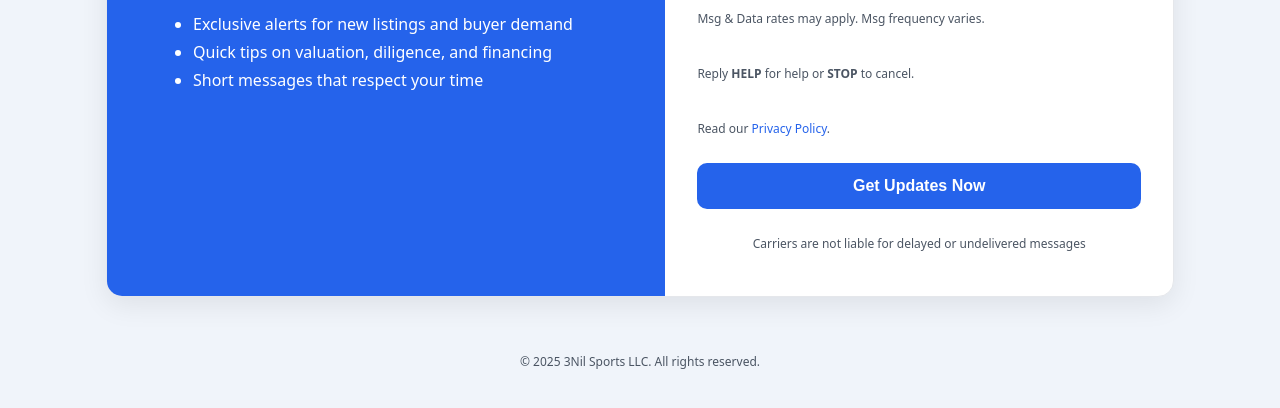
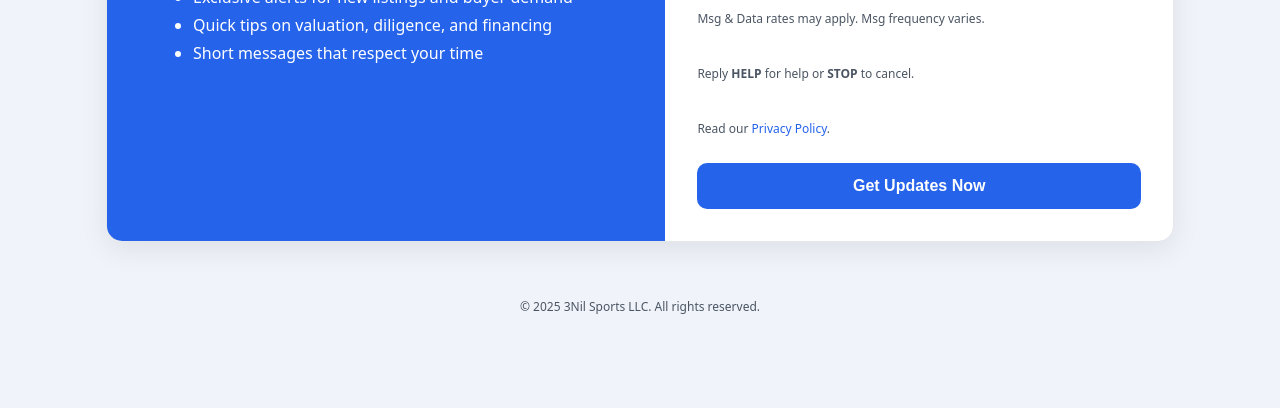
Before and after one commit to Disone3/Landing-page, a plain HTML site: page index.html in a window 1280 px wide. Shown: the part 436-844 px from the top of the page. After the commit the page ends 800 px from the top, so only its background shows below. Drawn offline with Linux system fonts and the light colour scheme.

Commit message:
Update index.html

```diff
--- a/index.html
+++ b/index.html
@@ -116,7 +116,6 @@
           <input type="hidden" name="page" value="3nil-sms-optin" />
 
           <button type="submit">Get Updates Now</button>
-          <p class="tiny center">Carriers are not liable for delayed or undelivered messages</p>
         </form>
       </section>
     </div>
```
